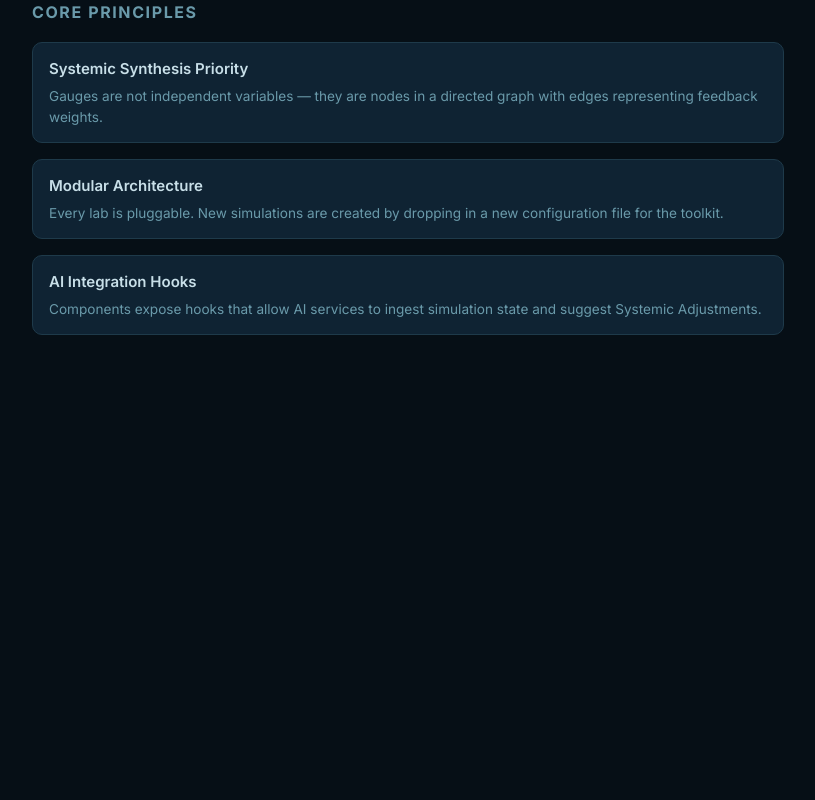
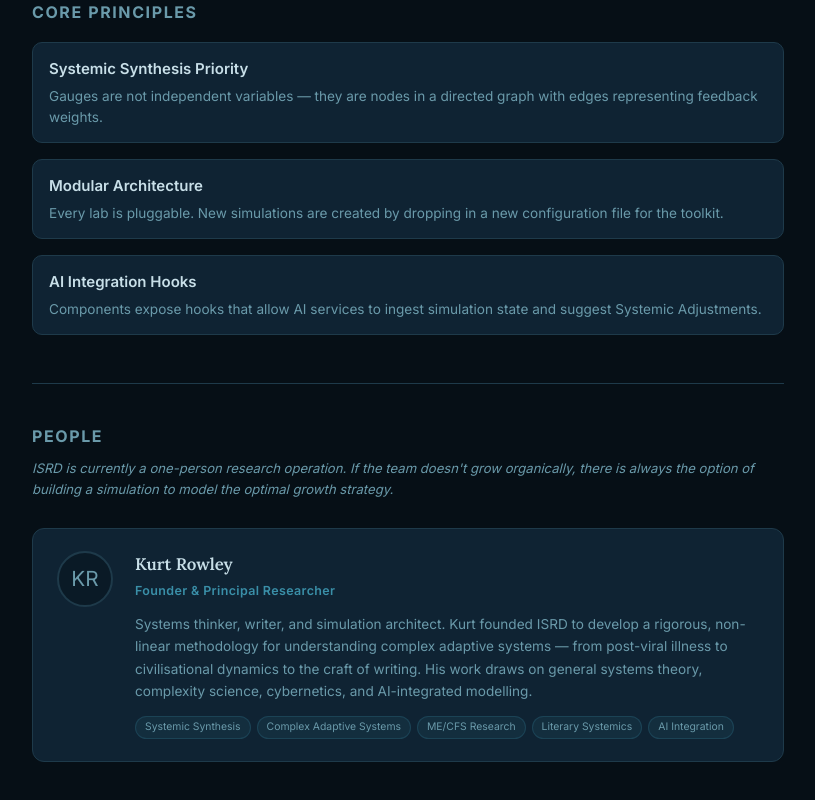
Before and after one commit to kurtrowley/isrd-site, a React (Vite) app: page /about in a window 1280 px wide. Shown: the part 496-1296 px from the top of the page, without its empty margins (232-1047 px from the left). Before the commit the page ends 907 px from the top, so only its background shows below. Built offline with nearby package versions, Linux system fonts and the light colour scheme; the HTML template or start-up script is replaced by a standard one.

Commit message:
About: add People section with Kurt Rowley profile card and the simulation quip

```diff
--- a/src/content/site.json
+++ b/src/content/site.json
@@ -58,6 +58,17 @@
         "title": "AI Integration Hooks",
         "desc": "Components expose hooks that allow AI services to ingest simulation state and suggest Systemic Adjustments."
       }
+    ],
+    "people_heading": "People",
+    "people_note": "ISRD is currently a one-person research operation. If the team doesn't grow organically, there is always the option of building a simulation to model the optimal growth strategy.",
+    "people": [
+      {
+        "name": "Kurt Rowley",
+        "title": "Founder & Principal Researcher",
+        "bio": "Systems thinker, writer, and simulation architect. Kurt founded ISRD to develop a rigorous, non-linear methodology for understanding complex adaptive systems — from post-viral illness to civilisational dynamics to the craft of writing. His work draws on general systems theory, complexity science, cybernetics, and AI-integrated modelling.",
+        "areas": ["Systemic Synthesis", "Complex Adaptive Systems", "ME/CFS Research", "Literary Systemics", "AI Integration"],
+        "links": []
+      }
     ]
   }
 }
--- a/src/pages/About.tsx
+++ b/src/pages/About.tsx
@@ -4,27 +4,77 @@ const { about } = siteContent;
 
 export function About() {
   return (
-    <div style={{ maxWidth:800, margin:'0 auto', padding:'60px 24px' }}>
-      <div style={{ fontSize:'.72rem', letterSpacing:'.2em', textTransform:'uppercase', color:'var(--gold)', marginBottom:16 }}>
+    <div style={{ maxWidth: 800, margin: '0 auto', padding: '60px 24px' }}>
+
+      {/* Header */}
+      <div style={{ fontSize: '.72rem', letterSpacing: '.2em', textTransform: 'uppercase', color: 'var(--gold)', marginBottom: 16 }}>
         {about.eyebrow}
       </div>
-      <h1 style={{ fontFamily:'Lora,Georgia,serif', fontSize:'clamp(1.6rem,4vw,2.5rem)', color:'var(--text)', marginBottom:24, fontWeight:600 }}>
+      <h1 style={{ fontFamily: 'Lora,Georgia,serif', fontSize: 'clamp(1.6rem,4vw,2.5rem)', color: 'var(--text)', marginBottom: 24, fontWeight: 600 }}>
         {about.heading}
       </h1>
-      <p style={{ color:'var(--muted)', lineHeight:1.75, fontSize:'.95rem', marginBottom:20 }}
+      <p style={{ color: 'var(--muted)', lineHeight: 1.75, fontSize: '.95rem', marginBottom: 20 }}
         dangerouslySetInnerHTML={{ __html: about.intro }} />
-      <p style={{ color:'var(--muted)', lineHeight:1.75, fontSize:'.95rem', marginBottom:20 }}>
+      <p style={{ color: 'var(--muted)', lineHeight: 1.75, fontSize: '.95rem', marginBottom: 20 }}>
         {about.body}
       </p>
-      <h2 style={{ fontSize:'1rem', textTransform:'uppercase', letterSpacing:'.1em', color:'var(--muted)', margin:'40px 0 16px', fontWeight:700 }}>
+
+      {/* Core Principles */}
+      <h2 style={{ fontSize: '1rem', textTransform: 'uppercase', letterSpacing: '.1em', color: 'var(--muted)', margin: '40px 0 16px', fontWeight: 700 }}>
         {about.principles_heading}
       </h2>
       {about.principles.map(p => (
-        <div key={p.title} style={{ marginBottom:16, padding:'14px 16px', borderRadius:10, border:'1px solid var(--line)', background:'var(--panel)' }}>
-          <div style={{ fontWeight:600, color:'var(--text)', marginBottom:5 }}>{p.title}</div>
-          <div style={{ fontSize:'.85rem', color:'var(--muted)', lineHeight:1.55 }}>{p.desc}</div>
+        <div key={p.title} style={{ marginBottom: 16, padding: '14px 16px', borderRadius: 10, border: '1px solid var(--line)', background: 'var(--panel)' }}>
+          <div style={{ fontWeight: 600, color: 'var(--text)', marginBottom: 5 }}>{p.title}</div>
+          <div style={{ fontSize: '.85rem', color: 'var(--muted)', lineHeight: 1.55 }}>{p.desc}</div>
         </div>
       ))}
+
+      {/* Divider */}
+      <div style={{ height: 1, background: 'var(--line)', margin: '48px 0 40px' }} />
+
+      {/* People */}
+      <h2 style={{ fontSize: '1rem', textTransform: 'uppercase', letterSpacing: '.1em', color: 'var(--muted)', margin: '0 0 8px', fontWeight: 700 }}>
+        {about.people_heading}
+      </h2>
+      <p style={{ fontSize: '.82rem', color: 'var(--muted)', lineHeight: 1.6, margin: '0 0 28px', fontStyle: 'italic' }}>
+        {about.people_note}
+      </p>
+
+      <div style={{ display: 'flex', flexDirection: 'column', gap: 20 }}>
+        {about.people.map(person => (
+          <div key={person.name} style={{ padding: '22px 24px', borderRadius: 12, border: '1px solid var(--line)', background: 'var(--panel)', display: 'flex', gap: 22, flexWrap: 'wrap' }}>
+
+            {/* Avatar placeholder */}
+            <div style={{ width: 56, height: 56, borderRadius: '50%', background: 'var(--panel-b)', border: '2px solid var(--line)', flexShrink: 0, display: 'flex', alignItems: 'center', justifyContent: 'center' }}>
+              <span style={{ fontSize: '1.3rem', color: 'var(--muted)' }}>
+                {person.name.split(' ').map(n => n[0]).join('')}
+              </span>
+            </div>
+
+            <div style={{ flex: 1, minWidth: 200 }}>
+              <div style={{ fontFamily: 'Lora,Georgia,serif', fontSize: '1.05rem', fontWeight: 600, color: 'var(--text)', marginBottom: 3 }}>
+                {person.name}
+              </div>
+              <div style={{ fontSize: '.78rem', fontWeight: 600, color: 'var(--accent)', letterSpacing: '.03em', marginBottom: 12 }}>
+                {person.title}
+              </div>
+              <p style={{ fontSize: '.85rem', color: 'var(--muted)', lineHeight: 1.65, margin: '0 0 14px' }}>
+                {person.bio}
+              </p>
+              {/* Focus areas */}
+              <div style={{ display: 'flex', flexWrap: 'wrap', gap: 6 }}>
+                {person.areas.map(area => (
+                  <span key={area} style={{ fontSize: '.65rem', padding: '2px 9px', borderRadius: 999, background: 'rgba(58,143,168,0.1)', border: '1px solid rgba(58,143,168,0.22)', color: 'var(--muted)' }}>
+                    {area}
+                  </span>
+                ))}
+              </div>
+            </div>
+          </div>
+        ))}
+      </div>
+
     </div>
   );
 }
```
